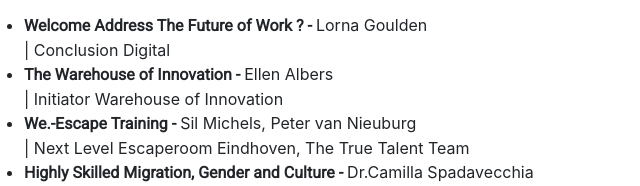
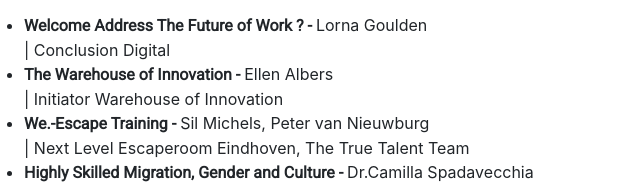
Before and after one commit to ladevis/futuretalentchallenge, a website with bundled scripts: page index.html in a window 1280 px wide. Shown: the part 5395-5581 px from the top of the page, 311-951 px from the left. Built offline with nearby package versions, Linux system fonts and the light colour scheme.

Commit message:
typo 2 Peter

```diff
--- a/index.html
+++ b/index.html
@@ -222,7 +222,7 @@
 
                 <li><span class="t-bold t-f-fam">The Warehouse of Innovation - </span>Ellen Albers <br>| Initiator Warehouse of Innovation</li>
 
-                <li><span class="t-bold t-f-fam">We.-Escape Training - </span>Sil Michels, Peter van Nieuburg <br>| Next Level Escaperoom Eindhoven, The True Talent Team</li>
+                <li><span class="t-bold t-f-fam">We.-Escape Training - </span>Sil Michels, Peter van Nieuwburg <br>| Next Level Escaperoom Eindhoven, The True Talent Team</li>
 
                 <li><span class="t-bold t-f-fam">Highly Skilled Migration, Gender and Culture - </span>Dr.Camilla Spadavecchia <br>| Tilburg University</li>
 
```
